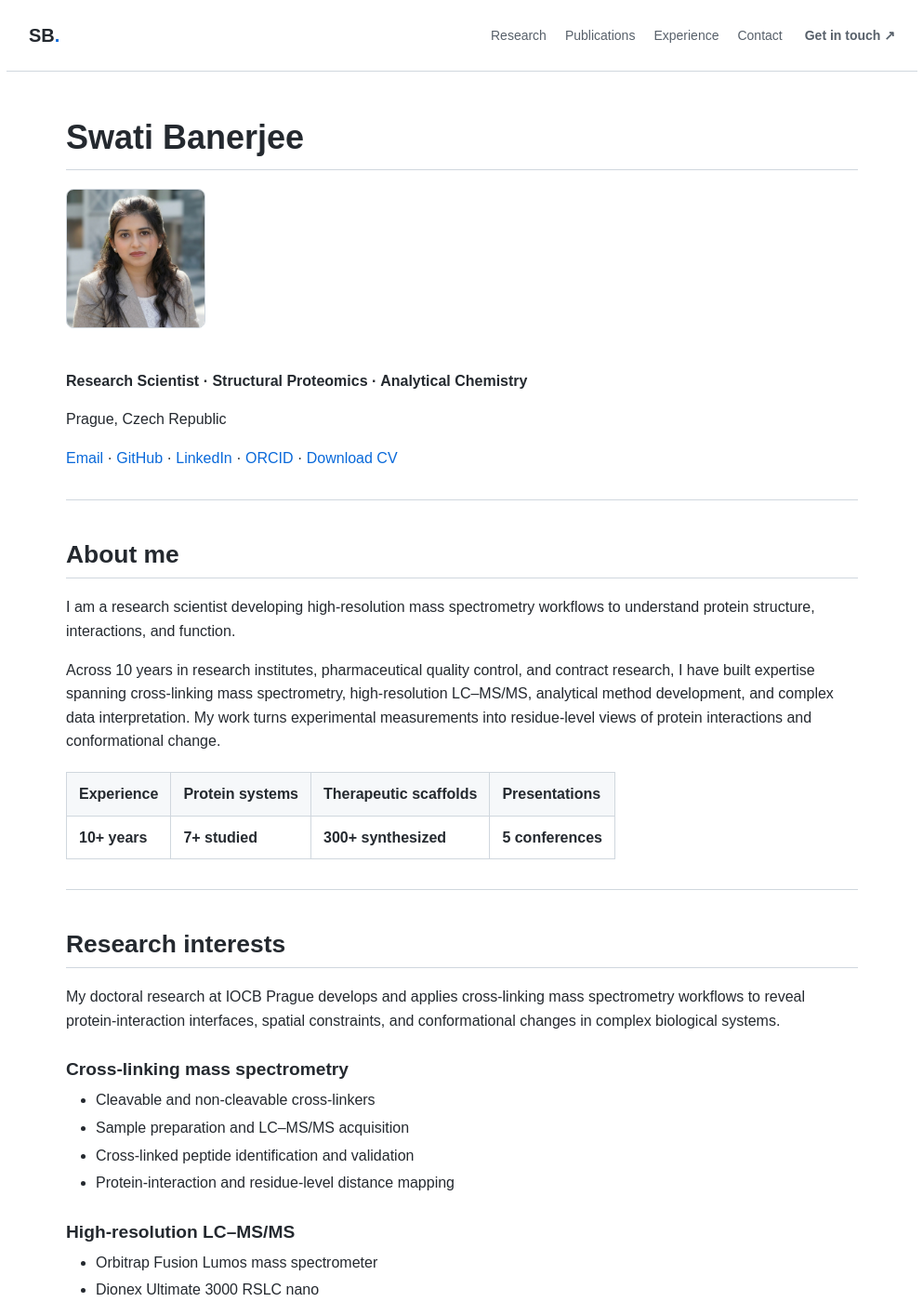
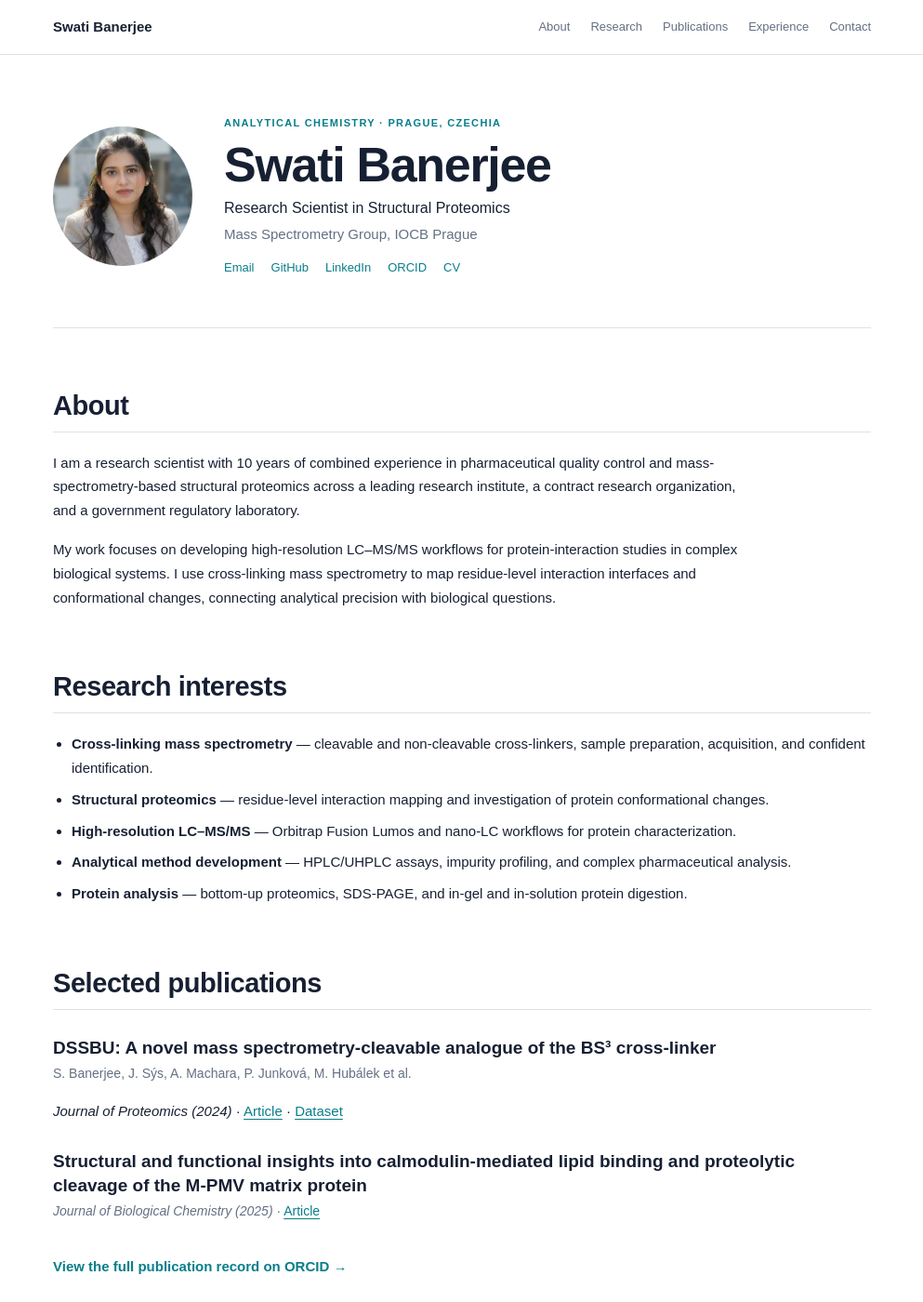
Before and after one commit to SwatiBanerjeeChem/SwatiBanerjeeChem.github.io, a Jekyll site: the page built from index.md, in a window 1280 px wide and 1400 px high. Shown: the whole window at 93% size, without its empty margins (143-1136 px from the left). Built offline with Jekyll 4.4.1, drawn with Linux system fonts in a browser that asks for light colours; some of the changed text lies outside the part shown.

Commit message:
Match reference academic website style

```diff
--- a/_layouts/default.html
+++ b/_layouts/default.html
@@ -3,20 +3,49 @@
 <head>
   <meta charset="utf-8">
   <meta name="viewport" content="width=device-width, initial-scale=1">
-    <meta name="description" content="{{ site.description }}">
-    <meta name="theme-color" content="#11362f">
-    <title>{% if page.title %}{{ page.title }} · {% endif %}{{ site.title }}</title>
-    <link rel="stylesheet" href="{{ '/assets/css/style.css' | relative_url }}">
+  <meta name="description" content="{{ page.description | default: site.description }}">
+  <title>{{ page.title | default: site.title }}</title>
+  <link rel="stylesheet" href="{{ '/assets/style.css' | relative_url }}">
 </head>
 <body>
   <header class="site-header">
-      <a class="brand" href="#top" aria-label="Swati Banerjee home">SB<span>.</span></a>
-      <nav aria-label="Primary navigation">
-        <a href="#research-interests">Research</a><a href="#selected-publications">Publications</a><a href="#professional-experience">Experience</a><a href="#contact">Contact</a>
+    <div class="shell header-inner">
+      <a class="site-name" href="#top">{{ page.short_name }}</a>
+      <nav aria-label="Main navigation">
+        <a href="#about">About</a>
+        <a href="#research">Research</a>
+        <a href="#publications">Publications</a>
+        <a href="#experience">Experience</a>
+        <a href="#contact">Contact</a>
       </nav>
-      <a class="nav-contact" href="mailto:swatibanerjee060@gmail.com">Get in touch ↗</a>
+    </div>
   </header>
-    <main id="top">{{ content }}</main>
-    <footer><span>© {{ 'now' | date: '%Y' }} Swati Banerjee</span><span>Research scientist · Prague</span></footer>
+
+  <main id="top" class="shell">
+    <section class="profile">
+      <img src="{{ page.photo | relative_url }}" alt="Portrait of {{ page.profile_name }}" width="394" height="394">
+      <div>
+        <p class="kicker">{{ page.kicker }}</p>
+        <h1>{{ page.profile_name }}</h1>
+        <p class="role">{{ page.role }}</p>
+        <p class="affiliation">{{ page.affiliation }}</p>
+        <div class="profile-links">
+          <a href="mailto:{{ page.email }}">Email</a>
+          <a href="{{ page.github }}">GitHub</a>
+          <a href="{{ page.linkedin }}">LinkedIn</a>
+          <a href="{{ page.orcid }}">ORCID</a>
+          <a href="{{ '/swati_banerjee_detailed_cv.docx' | relative_url }}">CV</a>
+        </div>
+      </div>
+    </section>
+
+    <article class="content">
+      {{ content }}
+    </article>
+  </main>
+
+  <footer>
+    <div class="shell">© {{ 'now' | date: '%Y' }} {{ page.profile_name }}</div>
+  </footer>
 </body>
 </html>
--- a/assets/css/style.scss
+++ /dev/null
@@ -1,24 +0,0 @@
----
----
-
-:root { --text:#24292f; --muted:#57606a; --border:#d0d7de; --link:#0969da; --background:#fff; --subtle:#f6f8fa; }
-* { box-sizing:border-box; }
-html { scroll-behavior:smooth; }
-body { margin:0; color:var(--text); background:var(--background); font:16px/1.6 Arial,Helvetica,sans-serif; }
-.site-header { max-width:980px; margin:0 auto; padding:22px 24px; display:flex; align-items:center; gap:24px; border-bottom:1px solid var(--border); }
-.brand { color:var(--text); font-size:20px; font-weight:700; text-decoration:none; }.brand span { color:var(--link); }
-nav { display:flex; gap:20px; margin-left:auto; } nav a,.nav-contact { color:var(--muted); font-size:14px; text-decoration:none; } nav a:hover,.nav-contact:hover { color:var(--link); text-decoration:underline; }.nav-contact { font-weight:600; }
-main { max-width:900px; margin:0 auto; padding:48px 24px 80px; overflow-wrap:break-word; }
-h1,h2,h3 { line-height:1.25; font-family:Arial,Helvetica,sans-serif; }
-h1 { margin:0 0 16px; padding-bottom:12px; border-bottom:1px solid var(--border); font-size:2.25rem; }
-h2 { margin:42px 0 18px; padding-bottom:8px; border-bottom:1px solid var(--border); font-size:1.65rem; }
-h3 { margin:28px 0 8px; font-size:1.2rem; }
-p { margin:0 0 16px; } a { color:var(--link); text-decoration:none; } a:hover { text-decoration:underline; } strong { font-weight:700; }
-hr { height:1px; margin:32px 0; padding:0; background:var(--border); border:0; }
-ul,ol { margin:0 0 20px; padding-left:2em; } li+li { margin-top:4px; }
-main img { width:150px; height:150px; margin:4px 0 20px; object-fit:cover; border:1px solid var(--border); border-radius:8px; }
-table { width:100%; margin:20px 0 28px; border-spacing:0; border-collapse:collapse; display:block; overflow-x:auto; }
-th,td { padding:10px 13px; border:1px solid var(--border); text-align:left; vertical-align:top; }
-th { background:var(--subtle); font-weight:600; } tr:nth-child(even) { background:#fbfcfd; }
-footer { max-width:900px; margin:0 auto; padding:24px; display:flex; justify-content:space-between; border-top:1px solid var(--border); color:var(--muted); font-size:12px; }
-@media(max-width:700px) { .site-header { flex-wrap:wrap; } nav { order:3; width:100%; margin:0; gap:14px; overflow-x:auto; }.nav-contact { margin-left:auto; } main { padding-top:32px; } h1 { font-size:1.9rem; } h2 { font-size:1.4rem; } footer { flex-direction:column; gap:6px; } }
--- /dev/null
+++ b/assets/style.css
@@ -0,0 +1,58 @@
+:root {
+  --ink: #172033;
+  --muted: #647084;
+  --accent: #087e8b;
+  --line: #dde2e8;
+  --soft: #f4f7f8;
+  --font: Arial, Helvetica, sans-serif;
+}
+
+* { box-sizing: border-box; }
+html { scroll-behavior: smooth; }
+body { margin: 0; color: var(--ink); background: #fff; font: 15px/1.72 var(--font); }
+a { color: var(--accent); text-underline-offset: 3px; }
+.shell { width: min(880px, calc(100% - 40px)); margin-inline: auto; }
+
+.site-header { border-bottom: 1px solid var(--line); background: rgba(255,255,255,.96); position: sticky; top: 0; z-index: 5; }
+.header-inner { min-height: 58px; display: flex; align-items: center; justify-content: space-between; }
+.site-name { color: var(--ink); font-weight: 600; text-decoration: none; }
+nav { display: flex; gap: 22px; }
+nav a { color: var(--muted); font-size: 13px; text-decoration: none; }
+nav a:hover { color: var(--accent); }
+
+.profile { display: grid; grid-template-columns: 150px 1fr; gap: 34px; align-items: center; padding: 64px 0 52px; border-bottom: 1px solid var(--line); }
+.profile img { width: 150px; height: 150px; object-fit: cover; border-radius: 50%; }
+.kicker { margin: 0 0 7px; color: var(--accent); font-size: 11px; font-weight: 600; letter-spacing: .12em; text-transform: uppercase; }
+h1 { margin: 0 0 5px; font: 600 clamp(37px, 6vw, 52px)/1.08 var(--font); letter-spacing: -.025em; }
+.role { margin: 0; font-size: 16px; font-weight: 500; }
+.affiliation { margin: 1px 0 13px; color: var(--muted); }
+.profile-links { display: flex; flex-wrap: wrap; gap: 8px 18px; }
+.profile-links a { font-size: 13px; font-weight: 500; text-decoration: none; }
+
+.content { padding-bottom: 80px; }
+.content h2 { scroll-margin-top: 80px; margin: 66px 0 20px; padding-bottom: 10px; border-bottom: 1px solid var(--line); font: 600 29px/1.2 var(--font); letter-spacing: -.015em; }
+.content h3 { margin: 28px 0 3px; font: 600 19px/1.35 var(--font); }
+.content p { max-width: 760px; margin: 0 0 16px; }
+.content h3 + p { color: var(--muted); font-size: 14px; }
+.content ul { padding-left: 20px; }
+.content li { margin: 8px 0; }
+.content table { width: 100%; border-collapse: collapse; }
+.content th, .content td { padding: 13px 10px; border-bottom: 1px solid var(--line); text-align: left; vertical-align: top; }
+.content th { color: var(--muted); font-size: 12px; text-transform: uppercase; letter-spacing: .08em; }
+.content td:first-child { width: 130px; color: var(--accent); }
+.more-link { display: inline-block; margin-top: 18px; font-weight: 600; text-decoration: none; }
+footer { padding: 24px 0; border-top: 1px solid var(--line); color: var(--muted); font-size: 12px; }
+
+@media (max-width: 680px) {
+  nav { display: none; }
+  .profile { grid-template-columns: 96px 1fr; gap: 20px; padding: 40px 0; }
+  .profile img { width: 96px; height: 96px; }
+  h1 { font-size: 34px; }
+  .role { font-size: 14px; }
+  .affiliation { font-size: 13px; }
+  .content h2 { margin-top: 50px; }
+  .content table, .content tbody, .content tr, .content td { display: block; }
+  .content thead { display: none; }
+  .content tr { padding: 12px 0; border-bottom: 1px solid var(--line); }
+  .content td { width: auto !important; padding: 2px 0; border: 0; }
+}
--- a/index.md
+++ b/index.md
@@ -1,156 +1,79 @@
 ---
 layout: default
-title: Swati Banerjee
+title: Swati Banerjee | Research Scientist
+description: Academic website of Swati Banerjee, a research scientist specializing in structural proteomics, cross-linking mass spectrometry, and analytical chemistry.
+short_name: Swati Banerjee
+profile_name: Swati Banerjee
+kicker: Analytical Chemistry · Prague, Czechia
+role: Research Scientist in Structural Proteomics
+affiliation: Mass Spectrometry Group, IOCB Prague
+photo: /assets/images/swati-banerjee.png
+email: swatibanerjee060@gmail.com
+github: https://github.com/SwatiBanerjeeChem
+linkedin: https://www.linkedin.com/in/swati-banerjee-cz
+orcid: https://orcid.org/0009-0008-6829-9244
 ---
 
-# Swati Banerjee
+## About {#about}
 
-![Portrait of Swati Banerjee]({{ '/assets/images/swati-banerjee.png' | relative_url }})
+I am a research scientist with 10 years of combined experience in pharmaceutical quality control and mass-spectrometry-based structural proteomics across a leading research institute, a contract research organization, and a government regulatory laboratory.
 
-**Research Scientist · Structural Proteomics · Analytical Chemistry**
+My work focuses on developing high-resolution LC–MS/MS workflows for protein-interaction studies in complex biological systems. I use cross-linking mass spectrometry to map residue-level interaction interfaces and conformational changes, connecting analytical precision with biological questions.
 
-Prague, Czech Republic
+## Research interests {#research}
 
-[Email](mailto:swatibanerjee060@gmail.com) · [GitHub](https://github.com/SwatiBanerjeeChem) · [LinkedIn](https://www.linkedin.com/in/swati-banerjee-cz) · [ORCID](https://orcid.org/0009-0008-6829-9244) · [Download CV]({{ '/swati_banerjee_detailed_cv.docx' | relative_url }})
+- **Cross-linking mass spectrometry** — cleavable and non-cleavable cross-linkers, sample preparation, acquisition, and confident identification.
+- **Structural proteomics** — residue-level interaction mapping and investigation of protein conformational changes.
+- **High-resolution LC–MS/MS** — Orbitrap Fusion Lumos and nano-LC workflows for protein characterization.
+- **Analytical method development** — HPLC/UHPLC assays, impurity profiling, and complex pharmaceutical analysis.
+- **Protein analysis** — bottom-up proteomics, SDS-PAGE, and in-gel and in-solution protein digestion.
 
----
+## Selected publications {#publications}
 
-## About me
+### DSSBU: A novel mass spectrometry-cleavable analogue of the BS³ cross-linker
 
-I am a research scientist developing high-resolution mass spectrometry workflows to understand protein structure, interactions, and function.
+S. Banerjee, J. Sýs, A. Machara, P. Junková, M. Hubálek et al.
 
-Across 10 years in research institutes, pharmaceutical quality control, and contract research, I have built expertise spanning cross-linking mass spectrometry, high-resolution LC–MS/MS, analytical method development, and complex data interpretation. My work turns experimental measurements into residue-level views of protein interactions and conformational change.
+*Journal of Proteomics (2024)* · [Article](https://www.sciencedirect.com/science/article/abs/pii/S1874391924002628) · [Dataset](https://www.omicsdi.org/dataset/pride/PXD055284)
 
-| Experience | Protein systems | Therapeutic scaffolds | Presentations |
-|:--|:--|:--|:--|
-| **10+ years** | **7+ studied** | **300+ synthesized** | **5 conferences** |
+### Structural and functional insights into calmodulin-mediated lipid binding and proteolytic cleavage of the M-PMV matrix protein
 
----
+*Journal of Biological Chemistry (2025)* · [Article](https://www.jbc.org/article/S0021-9258(25)02954-0/fulltext)
 
-## Research interests
+[View the full publication record on ORCID →](https://orcid.org/0009-0008-6829-9244){: .more-link }
 
-My doctoral research at IOCB Prague develops and applies cross-linking mass spectrometry workflows to reveal protein-interaction interfaces, spatial constraints, and conformational changes in complex biological systems.
+## Experience {#experience}
 
-### Cross-linking mass spectrometry
-
-- Cleavable and non-cleavable cross-linkers
-- Sample preparation and LC–MS/MS acquisition
-- Cross-linked peptide identification and validation
-- Protein-interaction and residue-level distance mapping
-
-### High-resolution LC–MS/MS
-
-- Orbitrap Fusion Lumos mass spectrometer
-- Dionex Ultimate 3000 RSLC nano
-- Bottom-up proteomics
-- Protein and small-molecule characterization
-
-### Structural interpretation
-
-- Interaction-interface mapping
-- Investigation of conformational changes
-- MeroX, pLink, xiVIEW, PyMOL, and Chimera
-
-### Pharmaceutical analysis
-
-- HPLC/UHPLC assays and impurity profiling
-- Compendial testing according to USP, EP, and IP standards
-- Method development in an ISO 17025 environment
-
----
-
-## Selected publications
-
-1. **Banerjee, S. et al.** “DSSBU: A novel mass spectrometry-cleavable analogue of the BS³ cross-linker.” *Journal of Proteomics* (2024). **First author.** [View publication ↗](https://www.sciencedirect.com/science/article/abs/pii/S1874391924002628)
-
-2. **“Structural and functional insights into calmodulin-mediated lipid binding and proteolytic cleavage of the M-PMV matrix protein.”** *Journal of Biological Chemistry* (2025). [View publication ↗](https://www.jbc.org/article/S0021-9258(25)02954-0/fulltext)
-
-[View complete ORCID profile ↗](https://orcid.org/0009-0008-6829-9244)
-
----
-
-## Professional experience
-
-### Doctoral Fellow — Structural Proteomics
-
-**IOCB Prague, Czech Republic · 2019–2025**
-
-- Developed high-resolution LC–MS/MS methods for protein-interaction analysis across more than seven diverse protein systems.
-- Led the analytical evaluation and validation of a novel water-soluble, MS-cleavable cross-linker, resulting in a first-author peer-reviewed publication.
-- Characterized complex protein structures by mapping residue-level interaction interfaces and conformational changes using XL–MS.
-
-[Visit the IOCB Mass Spectrometry Group ↗](https://ms.group.uochb.cz/en)
-
-### Analytical Chemist — Quality Control
-
-**Central Drugs Laboratory, India · 2015–2019**
-
-- Led high-throughput HPLC and compendial analysis across solid dosage forms, injectables, and suspensions.
-- Worked according to USP, EP, and IP standards in an ISO 17025 environment.
-- Supported national drug-surveillance programs, counterfeit-medicine detection, and court-referred disputes.
-
-[Visit Central Drugs Laboratory ↗](https://cdsco.gov.in/opencms/opencms/en/Departments/Lab/CDL-Kolkata/)
-
-### Professional Development
-
-**2013–2015**
-
-- Earned the national CSIR–UGC NET lectureship qualification at the 97th percentile.
-- Provided independent academic mentorship in core chemical and biological sciences.
-
-### Research Chemist
-
-**Chemgen Pharma International, India · 2011–2013**
-
-- Synthesized more than 300 novel therapeutic scaffolds using multi-step organic synthesis.
-- Used LC–MS and NMR for structural characterization and delivered highly pure intermediates for bioactivity evaluation under CRO timelines.
-
----
+| Period | Position |
+| --- | --- |
+| **2019–2025** | Doctoral Fellow in Structural Proteomics, Mass Spectrometry Group, IOCB Prague, Czech Republic |
+| **2015–2019** | Analytical Chemist, Quality Control, Central Drugs Laboratory, India |
+| **2013–2015** | Professional development and independent academic mentorship in chemical and biological sciences |
+| **2011–2013** | Research Chemist, Chemgen Pharma International Pvt. Ltd., India |
 
 ## Education
 
-### PhD in Analytical Chemistry
+| Period | Degree |
+| --- | --- |
+| **2019–present** | PhD in Analytical Chemistry, IOCB Prague and Charles University, Prague — thesis writing |
+| **2008–2010** | MSc in Chemistry, West Bengal State University, India |
 
-**IOCB Prague and Charles University, Prague · 2019–present**
+## Technical expertise
 
-Thesis writing
+- **Liquid chromatography:** HPLC/UHPLC, PerkinElmer Flexar, assays, impurity profiling, and method development.
+- **Mass spectrometry:** Orbitrap Fusion Lumos, Dionex Ultimate 3000 RSLC nano, and Bruker MALDI-TOF/TOF UltrafleXtreme.
+- **Pharmaceutical QC:** dissolution, disintegration, UV–Vis spectroscopy, and Karl Fischer titration.
+- **Software:** TotalChrom, Xcalibur, MeroX, pLink, PyMOL, Proteome Discoverer, MSConvert, xiVIEW, Chimera, basic Python, and Microsoft Office.
 
-### MSc in Chemistry
+## Recognition
 
-**West Bengal State University, India · 2008–2010**
+- Achieved the **97th percentile** in the all-India CSIR–UGC NET lectureship examination in 2014.
+- Certified in pharmaceutical quality practices, including **GHP, GLP, and GMP**.
+- Presented research at five scientific conferences, including one international conference.
+- Languages: English (professional), Hindi and Bengali (native), and Czech (beginner).
 
-### Certifications
+## Contact {#contact}
 
-- Good Hygiene Practice (GHP)
-- Good Laboratory Practice (GLP)
-- Good Manufacturing Practice (GMP)
+For research discussions, collaborations, or professional enquiries, email [swatibanerjee060@gmail.com](mailto:swatibanerjee060@gmail.com).
 
----
-
-## Instrumentation and software
-
-| Area | Experience |
-|:--|:--|
-| **Liquid chromatography** | HPLC/UHPLC, PerkinElmer Flexar, assays, impurity profiling, method development |
-| **Mass spectrometry** | Orbitrap Fusion Lumos, Dionex Ultimate 3000 RSLC nano, Bruker MALDI-TOF/TOF UltrafleXtreme |
-| **Protein analysis** | XL–MS, bottom-up proteomics, SDS-PAGE, in-gel and in-solution digestion |
-| **Pharmaceutical QC** | Dissolution, disintegration, UV–Vis, Karl Fischer titration |
-| **Software** | TotalChrom, Xcalibur, MeroX, pLink, PyMOL, Proteome Discoverer, MSConvert, xiVIEW, Chimera, basic Python, Microsoft Office |
-
----
-
-## Languages
-
-- **English:** professional proficiency
-- **Hindi and Bengali:** native
-- **Czech:** beginner
-
----
-
-## Contact
-
-I am interested in opportunities and collaborations involving structural proteomics, mass spectrometry, and analytical science.
-
-**Email:** [swatibanerjee060@gmail.com](mailto:swatibanerjee060@gmail.com)
-
-**Location:** Prague, Czech Republic
+[GitHub](https://github.com/SwatiBanerjeeChem) · [LinkedIn](https://www.linkedin.com/in/swati-banerjee-cz) · [ORCID](https://orcid.org/0009-0008-6829-9244) · [Download CV]({{ '/swati_banerjee_detailed_cv.docx' | relative_url }})
```
Also changed, not shown: README.md. Lines whose indentation alone changed are shown as unchanged.
